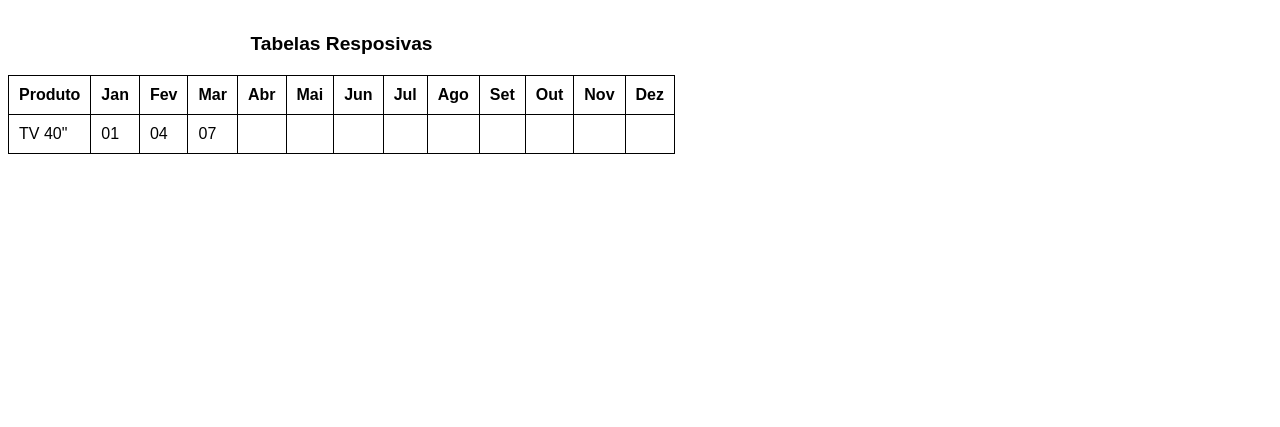
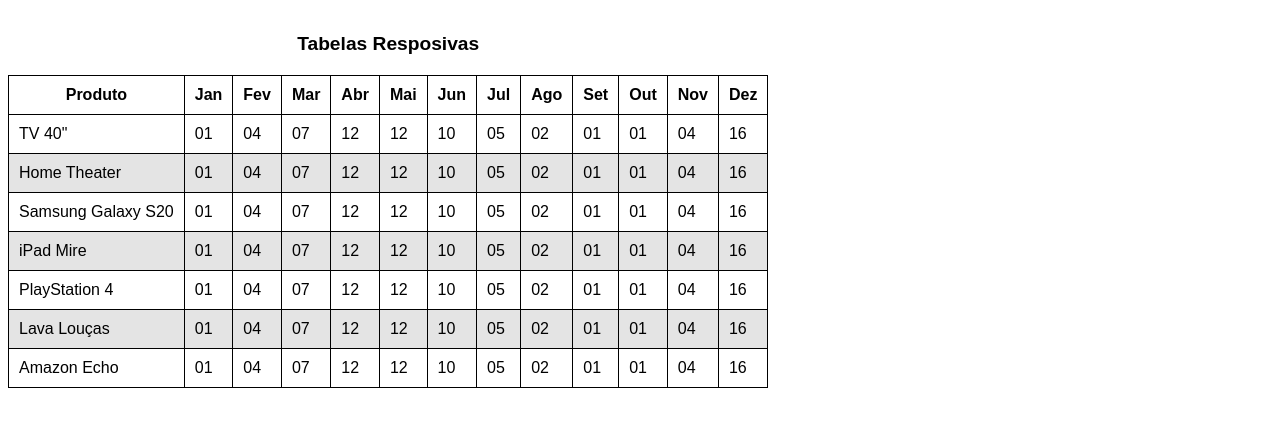
Before and after one commit to MatheusRocha-Dev/html-css, a plain HTML site: page exercicios/ex023/tabela006.html in a window 1280 px wide. Shown: the part 119-546 px from the top of the page. Drawn offline with Linux system fonts and the light colour scheme.

Commit message:
Desafio003 - atualização de tabelas

```diff
--- a/exercicios/ex023/tabela006.html
+++ b/exercicios/ex023/tabela006.html
@@ -1,43 +1,47 @@
 <!DOCTYPE html>
 <html lang="pt-br">
+
 <head>
     <meta charset="UTF-8">
     <meta name="viewport" content="width=device-width, initial-scale=1.0">
     <title>Tabelas resposivas</title>
 
     <style>
-        body{
-            font-family:Arial, Helvetica, sans-serif;
+        body {
+            font-family: Arial, Helvetica, sans-serif;
         }
 
-        table{
+        table {
             border-collapse: collapse;
         }
 
-        caption{
+        caption {
             font-size: 1.2em;
             font-weight: bolder;
             padding: 20px;
         }
 
-        th, td{
+        th,
+        td {
             border: 1px solid black;
             padding: 10px;
         }
 
-        tr:nth-child(even){
-            background-color: rgb(228,228,228);
+        tr:nth-child(even) {
+            background-color: rgb(228, 228, 228);
         }
 
-        div#container{
+        div#container {
             overflow-x: auto;
         }
-
     </style>
 </head>
+
 <body>
     <h1>Tabelas Responsivas</h1>
-    <p>Lorem ipsum dolor sit amet consectetur adipisicing elit. Vel laborum excepturi repellat laudantium enim ipsum eius officia, nihil quam, quis ab voluptates quae? Magni fuga dolorum doloremque harum, perspiciatis eveniet!</p>
+    <p>Lorem ipsum dolor sit amet consectetur adipisicing elit. Vel laborum excepturi repellat laudantium enim ipsum
+        eius officia, nihil quam, quis ab voluptates quae? Magni fuga dolorum doloremque harum, perspiciatis eveniet!
+    </p>
 
     <div id="container">
         <table>
@@ -66,18 +70,113 @@
                     <td>01</td>
                     <td>04</td>
                     <td>07</td>
-                    <td></td>
-                    <td></td>
-                    <td></td>
-                    <td></td>
-                    <td></td>
-                    <td></td>
-                    <td></td>
-                    <td></td>
-                    <td></td>
+                    <td>12</td>
+                    <td>12</td>
+                    <td>10</td>
+                    <td>05</td>
+                    <td>02</td>
+                    <td>01</td>
+                    <td>01</td>
+                    <td>04</td>
+                    <td>16</td>
+                </tr>
+
+                <tr>
+                    <td>Home Theater</td>
+                    <td>01</td>
+                    <td>04</td>
+                    <td>07</td>
+                    <td>12</td>
+                    <td>12</td>
+                    <td>10</td>
+                    <td>05</td>
+                    <td>02</td>
+                    <td>01</td>
+                    <td>01</td>
+                    <td>04</td>
+                    <td>16</td>
+                </tr>
+
+                <tr>
+                    <td>Samsung Galaxy S20</td>
+                    <td>01</td>
+                    <td>04</td>
+                    <td>07</td>
+                    <td>12</td>
+                    <td>12</td>
+                    <td>10</td>
+                    <td>05</td>
+                    <td>02</td>
+                    <td>01</td>
+                    <td>01</td>
+                    <td>04</td>
+                    <td>16</td>
+                </tr>
+
+                <tr>
+                    <td>iPad Mire</td>
+                    <td>01</td>
+                    <td>04</td>
+                    <td>07</td>
+                    <td>12</td>
+                    <td>12</td>
+                    <td>10</td>
+                    <td>05</td>
+                    <td>02</td>
+                    <td>01</td>
+                    <td>01</td>
+                    <td>04</td>
+                    <td>16</td>
+                </tr>
+                <tr>
+                    <td>PlayStation 4</td>
+                    <td>01</td>
+                    <td>04</td>
+                    <td>07</td>
+                    <td>12</td>
+                    <td>12</td>
+                    <td>10</td>
+                    <td>05</td>
+                    <td>02</td>
+                    <td>01</td>
+                    <td>01</td>
+                    <td>04</td>
+                    <td>16</td>
+                </tr>
+                <tr>
+                    <td>Lava Louças</td>
+                    <td>01</td>
+                    <td>04</td>
+                    <td>07</td>
+                    <td>12</td>
+                    <td>12</td>
+                    <td>10</td>
+                    <td>05</td>
+                    <td>02</td>
+                    <td>01</td>
+                    <td>01</td>
+                    <td>04</td>
+                    <td>16</td>
+                </tr>
+
+                <tr>
+                    <td>Amazon Echo</td>
+                    <td>01</td>
+                    <td>04</td>
+                    <td>07</td>
+                    <td>12</td>
+                    <td>12</td>
+                    <td>10</td>
+                    <td>05</td>
+                    <td>02</td>
+                    <td>01</td>
+                    <td>01</td>
+                    <td>04</td>
+                    <td>16</td>
                 </tr>
             </tbody>
         </table>
     </div>
 </body>
+
 </html>
```
Also changed, not shown: exercicios/ex023/tabeladesafio/tabelaDesafio003.html (+83 -11 lines).
